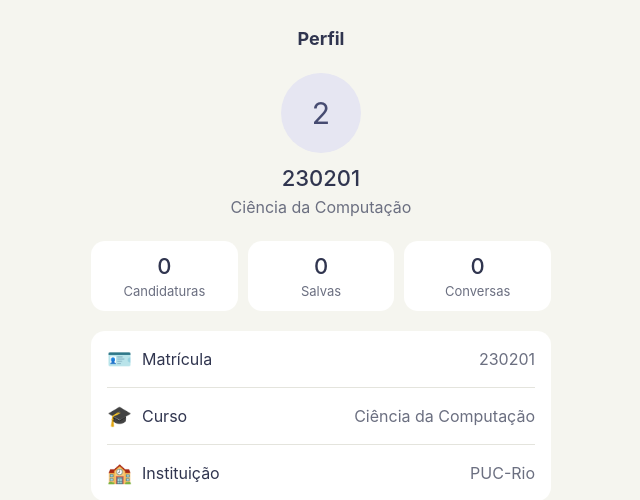
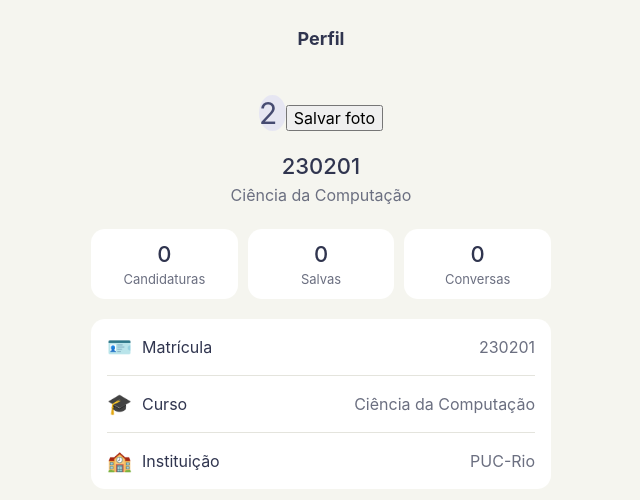
Before and after one commit to ifolk01/ENG4021-33D-DJANGO-repo, a Django app: page /perfil/ in a window 1280 px wide. Shown: the top 500 px of the page, without its empty margins (319-959 px from the left). Run offline with Django 5.2, Linux system fonts and the light colour scheme; a user stored in the database is signed in; data comes from the database, SQL or seed files in the repository.

Commit message:
Add profile picture upload feature to perfil.html

```diff
--- a/TIME5/Sprint 6/connectoproject/Connecto App/template/perfil.html
+++ b/TIME5/Sprint 6/connectoproject/Connecto App/template/perfil.html
@@ -12,11 +12,38 @@
   <main class="standard-shell profile-shell">
     <h1>Perfil</h1>
 
-    <div class="identificacao">
-      <div class="avatar">{{ iniciais }}</div>
-      <h2>{{ nome }}</h2>
-      <p class="curso">{{ curso }}</p>
-    </div>
+
+
+
+<div class="identificacao">
+
+    <form method="POST" enctype="multipart/form-data">
+        {% csrf_token %}
+
+        <label for="foto-perfil" class="avatar">
+            {% if foto %}
+                <img src="{{ foto.url }}" alt="Foto de perfil">
+            {% else %}
+                {{ iniciais }}
+            {% endif %}
+        </label>
+
+        <input
+            type="file"
+            id="foto-perfil"
+            name="foto"
+            accept="image/*"
+            hidden
+        >
+
+        <button type="submit">Salvar foto</button>
+    </form>
+
+    <h2>{{ nome }}</h2>
+    <p class="curso">{{ curso }}</p>
+
+</div>
+
 
     <div class="contadores">
       <div class="contador"><h3>{{ total_candidaturas }}</h3><p>Candidaturas</p></div>
```
